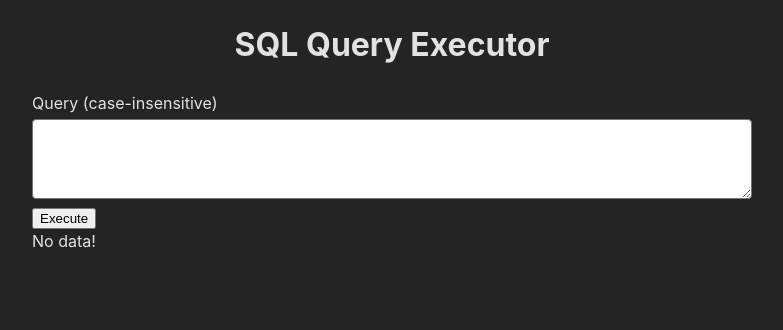
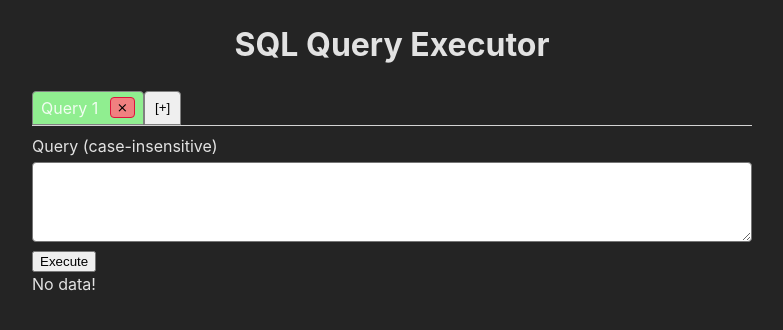
Before and after one commit to swarmukhdefault/sql-query-executor, a React (Vite) app: page / in a window 1280 px wide. Shown: the top 330 px of the page, without its empty margins (248-1031 px from the left). Built offline with nearby package versions, Linux system fonts and the light colour scheme.

Commit message:
feat: Add support for multi-query view (with associated refactoring)

```diff
--- a/src/App.tsx
+++ b/src/App.tsx
@@ -1,61 +1,34 @@
-import React, { ChangeEvent, FunctionComponent, useState } from 'react';
+import React, { FunctionComponent, ReactElement, useState } from 'react';
 
-import { sqlQueryParser } from '@utils/helpers';
-import MockClient from '@services/MockClient';
+import TabbedPane from './components/TabbedPane';
+import QueryVisualiser, { QueryVisualiserProps } from './components/QueryVisualiser';
 
 import '@assets/styles/App.scss';
 
 const App: FunctionComponent = () => {
-  const [query, setQuery] = useState('');
-  const [records, setRecords] = useState([]);
+  const [currentTab, setCurrentTab] = useState(0);
+  const [tabCounter, setTabCounter] = useState(1);
+  const [tabs, setTabs] = useState<ReactElement<QueryVisualiserProps>[]>([<QueryVisualiser key={tabCounter} />]);
 
-  const updateQuery = (e: ChangeEvent<HTMLTextAreaElement>): void => setQuery(e.target.value);
+  const addTab = (): void => {
+    const newTabCounter = tabCounter + 1;
 
-  const doExecuteQuery = (): void => {
-    try {
-      const p = sqlQueryParser(query);
-      MockClient.getRecords(p.dataSource, p.fields).then(setRecords);
-    } catch (e) {
-      // TODO: display error
-    }
+    setTabCounter(newTabCounter);
+    setTabs([...tabs, <QueryVisualiser key={newTabCounter} />]);
   };
+  const removeTab = (index: number): void => setTabs(tabs.filter((_, idx: number) => idx !== index));
 
   return (
     <>
       <h1>SQL Query Executor</h1>
-      <div>
-        <div id='query-input-form'>
-          <label htmlFor='input-query'>Query (case-insensitive)</label>
-          <textarea id='input-query' onChange={updateQuery}>
-            {query}
-          </textarea>
-        </div>
-        <button onClick={doExecuteQuery}>Execute</button>
-      </div>
-      <div className='container'>
-        {records.length === 0 ? (
-          <div>No data!</div>
-        ) : (
-          <table>
-            <thead>
-              <tr>
-                {Object.keys(records[0]).map((key: string, idx: number) => (
-                  <th key={idx}>{key}</th>
-                ))}
-              </tr>
-            </thead>
-            <tbody>
-              {records.map((record, idx: number) => (
-                <tr key={idx}>
-                  {Object.values(record).map((value: any, idx2: number) => (
-                    <td key={idx2}>{value}</td>
-                  ))}
-                </tr>
-              ))}
-            </tbody>
-          </table>
-        )}
-      </div>
+      <TabbedPane<QueryVisualiserProps>
+        ariaLabel='Query runner tabs'
+        currentTabIndex={currentTab}
+        tabs={tabs}
+        setCurrentTab={setCurrentTab}
+        addTab={addTab}
+        removeTab={removeTab}
+      />
     </>
   );
 };
--- a/src/assets/styles/App.scss
+++ b/src/assets/styles/App.scss
@@ -1,48 +1,16 @@
 #app {
-  // max-width: 1280px;
   margin: 0 auto;
-  // padding: 2rem;
-
   width: 720px;
 
   h1 {
     text-align: center;
   }
 
-  #query-input-form {
-    label {
-      display: block;
-      padding-bottom: 4px;
-    }
-
-    textarea {
-      border-radius: 4px;
-      min-height: 80px;
-      resize: vertical;
-      width: 100%;
-    }
-  }
-
   .container {
     overflow-x: auto;
   }
 
-  table {
-    border-collapse: collapse;
-    margin-top: 10px;
-
-    th,
-    td {
-      border: 1px solid gray;
-      padding: 4px 8px;
-    }
-
-    th {
-      background-color: lightgray;
-    }
-
-    tr:nth-child(even) {
-      background-color: #f2f2f2;
-    }
+  .mb-2 {
+    margin-bottom: 8px;
   }
 }
--- /dev/null
+++ b/src/components/QueryVisualiser/index.tsx
@@ -0,0 +1,62 @@
+import React, { ChangeEvent, FunctionComponent, useState } from 'react';
+
+import MockClient from '@services/MockClient';
+import { sqlQueryParser } from '@utils/helpers';
+
+import './style.scss';
+
+export interface QueryVisualiserProps {}
+
+const QueryVisualiser: FunctionComponent<QueryVisualiserProps> = () => {
+  const [query, setQuery] = useState('');
+  const [records, setRecords] = useState([]);
+
+  const updateQuery = (e: ChangeEvent<HTMLTextAreaElement>): void => setQuery(e.target.value);
+
+  const doExecuteQuery = (): void => {
+    try {
+      const p = sqlQueryParser(query);
+      MockClient.getRecords(p.dataSource, p.fields).then(setRecords);
+    } catch (e) {
+      // TODO: display error
+    }
+  };
+
+  return (
+    <div className='query-visualiser'>
+      <div>
+        <div id='query-input-form'>
+          <label htmlFor='input-query'>Query (case-insensitive)</label>
+          <textarea id='input-query' onChange={updateQuery} value={query} />
+        </div>
+        <button onClick={doExecuteQuery}>Execute</button>
+      </div>
+      <div className='container'>
+        {records.length === 0 ? (
+          <div>No data!</div>
+        ) : (
+          <table>
+            <thead>
+              <tr>
+                {Object.keys(records[0]).map((key: string, idx: number) => (
+                  <th key={idx}>{key}</th>
+                ))}
+              </tr>
+            </thead>
+            <tbody>
+              {records.map((record, idx: number) => (
+                <tr key={idx}>
+                  {Object.values(record).map((value: unknown, idx2: number) => (
+                    <td key={idx2}>{value as string}</td>
+                  ))}
+                </tr>
+              ))}
+            </tbody>
+          </table>
+        )}
+      </div>
+    </div>
+  );
+};
+
+export default QueryVisualiser;
--- /dev/null
+++ b/src/components/QueryVisualiser/style.scss
@@ -0,0 +1,34 @@
+div.query-visualiser {
+  #query-input-form {
+    label {
+      display: block;
+      padding-bottom: 4px;
+    }
+
+    textarea {
+      border-radius: 4px;
+      min-height: 80px;
+      resize: vertical;
+      width: 100%;
+    }
+  }
+
+  table {
+    border-collapse: collapse;
+    margin-top: 10px;
+
+    th,
+    td {
+      border: 1px solid gray;
+      padding: 4px 8px;
+    }
+
+    th {
+      background-color: lightgray;
+    }
+
+    tr:nth-child(even) {
+      background-color: #f2f2f2;
+    }
+  }
+}
--- /dev/null
+++ b/src/components/TabbedPane/index.tsx
@@ -0,0 +1,62 @@
+import React, { PropsWithChildren, ReactElement } from 'react';
+
+import './style.scss';
+
+interface TabbedPaneProps<T> {
+  ariaLabel: string;
+  currentTabIndex: number;
+  tabs: Array<ReactElement<T>>;
+  addTab(): void;
+  removeTab(index: number): void;
+  setCurrentTab(index: number): void;
+}
+
+/* eslint-disable @typescript-eslint/explicit-function-return-type */
+const TabbedPane = <T,>({
+  ariaLabel,
+  currentTabIndex,
+  tabs,
+  addTab,
+  removeTab,
+  setCurrentTab
+}: PropsWithChildren<TabbedPaneProps<T>>) => (
+  <div className='tabbed-pane'>
+    <div className='container mb-2'>
+      <div role='tablist' aria-label={ariaLabel}>
+        {tabs.map((_, idx: number) => (
+          <div
+            key={idx}
+            role='tab'
+            id={`tab-${idx}`}
+            aria-selected='true'
+            aria-controls={`panel-${idx}`}
+            tabIndex={idx === currentTabIndex ? 0 : 1}
+            onClick={(): void => setCurrentTab(idx)}
+          >
+            <span>Query {idx + 1}</span>
+            <button className='close-tab' onClick={(): void => removeTab(idx)}>
+              &#10799;
+            </button>
+          </div>
+        ))}
+        <button id='add-tab' onClick={addTab} title='New Query'>
+          [+]
+        </button>
+      </div>
+    </div>
+    {tabs.map((tabItem, idx: number) => (
+      <div
+        key={idx}
+        role='tabpanel'
+        id={`panel-${idx}`}
+        tabIndex={0}
+        aria-labelledby={`tab-${idx}`}
+        hidden={idx !== currentTabIndex}
+      >
+        {tabItem}
+      </div>
+    ))}
+  </div>
+);
+
+export default TabbedPane;
--- /dev/null
+++ b/src/components/TabbedPane/style.scss
@@ -0,0 +1,37 @@
+div.tabbed-pane {
+  div[role='tablist'] {
+    border-bottom: 1px solid lightgray;
+    display: flex;
+
+    div {
+      align-items: center;
+      background-color: lightgray;
+      border-radius: 4px 4px 0 0;
+      border: 1px solid gray;
+      cursor: pointer;
+      display: flex;
+      min-width: 112px;
+      padding: 4px 8px;
+      justify-content: space-between;
+
+      button.close-tab {
+        background-color: lightcoral;
+        border: 1px solid crimson;
+        border-radius: 4px;
+        cursor: pointer;
+        padding: 2px 6px;
+      }
+    }
+
+    div[tabindex='0'] {
+      background-color: lightgreen;
+    }
+
+    #add-tab {
+      border: 1px solid gray;
+      cursor: pointer;
+      padding: 2px 10px;
+      border-radius: 4px 4px 0 0;
+    }
+  }
+}
--- a/src/utils/models.ts
+++ b/src/utils/models.ts
@@ -1,9 +1,9 @@
 export const enum DataSource {
-  CATEGORIES = 'CATEGORIES'
-  // CUSTOMERS = "CUSTOMERS",
-  // EMPLOYEES = "EMPLOYEES",
-  // ORDER_DETAILS = "ORDER_DETAILS",
-  // ORDERS = "ORDERS",
+  CATEGORIES = 'CATEGORIES',
+  CUSTOMERS = 'CUSTOMERS',
+  EMPLOYEES = 'EMPLOYEES',
+  PRODUCTS = 'PRODUCTS',
+  SUPPLIERS = 'SUPPLIERS'
 }
 
 export interface ParsedDataSource {
```
